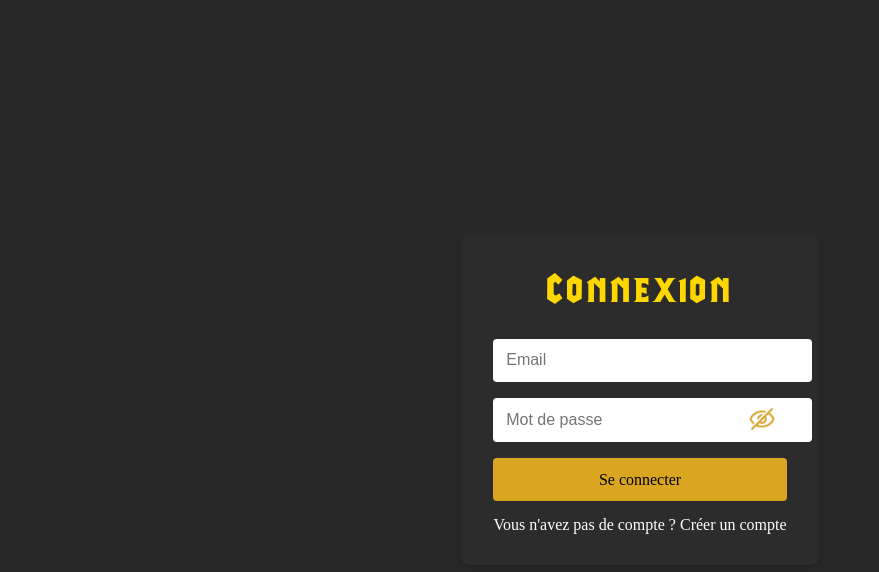
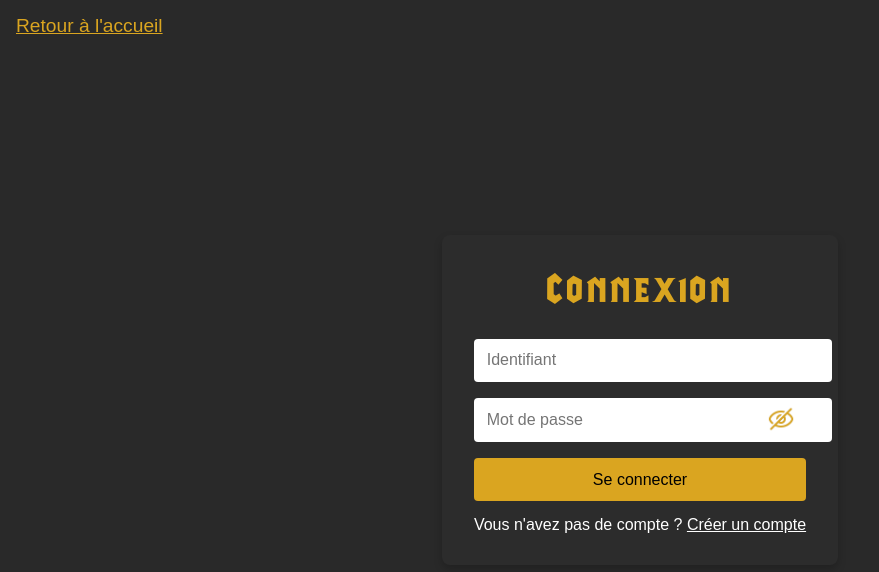
Before and after one commit to LaurentArcos/wow-frontend, a React (Vite) app: page /auth in a window 1280 px wide. Shown: the top 572 px of the page, without its empty margins (0-879 px from the left). Built offline with nearby package versions, Linux system fonts and the light colour scheme.

Commit message:
fonctionnalité de création de compte et de connexion ok

```diff
--- a/src/Components/AuthPage.tsx
+++ b/src/Components/AuthPage.tsx
@@ -5,12 +5,20 @@ import invisibleIcon from "../assets/invisible - gold.png";
 import visibleIcon from "../assets/visible - gold.png";
 
 const AuthPage: React.FC = () => {
-  const [email, setEmail] = useState("");
+  const [username, setUsername] = useState("");
   const [password, setPassword] = useState("");
   const [passwordVisible, setPasswordVisible] = useState(false);
-  const [isLogin, setIsLogin] = useState(true); // Toggle entre connexion et inscription
-  const [showPasswordHint, setShowPasswordHint] = useState(false); // Pour afficher la bulle d'info
+  const [isLogin, setIsLogin] = useState(true);
+  const [showPasswordHint, setShowPasswordHint] = useState(false);
+  const [showUsernameHint, setShowUsernameHint] = useState(false);
   const navigate = useNavigate();
+
+  const validateUsername = (username: string) => {
+    const errors = [];
+    if (username.length < 4) errors.push("L'identifiant doit contenir au moins 4 caractères.");
+    if (!/[A-Z]/.test(username)) errors.push("L'identifiant doit contenir au moins une majuscule.");
+    return errors.length > 0 ? errors.join(" ") : null;
+  };
 
   const validatePassword = (password: string) => {
     const errors = [];
@@ -24,18 +32,26 @@ const AuthPage: React.FC = () => {
   const handleAuth = async (e: React.FormEvent) => {
     e.preventDefault();
 
-    // Valider le mot de passe uniquement lors de la soumission
-    const error = validatePassword(password);
-    if (error) {
-      alert(error); // Affiche les erreurs en alerte
+    // Valider l'identifiant
+    const usernameError = validateUsername(username);
+    if (usernameError) {
+      alert(usernameError); // Affiche les erreurs pour l'identifiant
       return;
     }
 
-    const url = isLogin ? "/login" : "/register";
+    // Valider le mot de passe
+    const passwordError = validatePassword(password);
+    if (passwordError) {
+      alert(passwordError); // Affiche les erreurs pour le mot de passe
+      return;
+    }
+
+    if (isLogin) {
+      // Connexion
       try {
         const response = await axios.post(
-        `${import.meta.env.VITE_API_URL}${url}`,
-        { email, password }
+          `${import.meta.env.VITE_API_URL}/login`,
+          { username, password }
         );
         localStorage.setItem("token", response.data.token);
         navigate("/"); // Redirection vers la page d'accueil
@@ -43,20 +59,55 @@ const AuthPage: React.FC = () => {
         console.error("Erreur d'authentification :", error);
         alert("Erreur lors de l'authentification. Veuillez réessayer.");
       }
+    } else {
+      // Inscription désactivée
+      alert("La création de compte est désactivée pour le moment.");
+      // Logique d'inscription commentée pour une utilisation future
+      /*
+      try {
+        const response = await axios.post(
+          `${import.meta.env.VITE_API_URL}/register`,
+          { username, password }
+        );
+        localStorage.setItem("token", response.data.token);
+        navigate("/"); // Redirection vers la page d'accueil
+      } catch (error) {
+        console.error("Erreur d'inscription :", error);
+        alert("Erreur lors de l'inscription. Veuillez réessayer.");
+      }
+      */
+    }
   };
 
   return (
     <div className="auth-container">
+
+      {/* Lien vers la page d'accueil */}
+      <div className="back-to-home">
+        <p onClick={() => navigate("/")} className="back-link">
+          Retour à l'accueil
+        </p>
+      </div>
+
       <div className="auth-form">
         <h2>{isLogin ? "Connexion" : "Creer un compte"}</h2>
         <form onSubmit={handleAuth}>
+          <div className="username-container">
             <input
-            type="email"
-            placeholder="Email"
-            value={email}
-            onChange={(e) => setEmail(e.target.value)}
+              type="text"
+              placeholder="Identifiant"
+              value={username}
+              onChange={(e) => setUsername(e.target.value)}
               required
+              onFocus={() => setShowUsernameHint(true)} // Affiche la bulle d'info de l'identifiant
+              onBlur={() => setShowUsernameHint(false)} // Cache la bulle d'info de l'identifiant
             />
+            {showUsernameHint && (
+              <div className="password-hint">
+                L'identifiant doit contenir au moins 4 caractères, dont une majuscule.
+              </div>
+            )}
+          </div>
           <div className="password-container">
             <input
               type={passwordVisible ? "text" : "password"}
@@ -64,8 +115,8 @@ const AuthPage: React.FC = () => {
               value={password}
               onChange={(e) => setPassword(e.target.value)}
               required
-              onFocus={() => setShowPasswordHint(true)} // Affiche la bulle d'info
-              onBlur={() => setShowPasswordHint(false)} // Cache la bulle d'info
+              onFocus={() => setShowPasswordHint(true)} // Affiche la bulle d'info du mot de passe
+              onBlur={() => setShowPasswordHint(false)} // Cache la bulle d'info du mot de passe
             />
             <img
               src={passwordVisible ? visibleIcon : invisibleIcon}
@@ -84,9 +135,17 @@ const AuthPage: React.FC = () => {
           </button>
         </form>
         <p onClick={() => setIsLogin(!isLogin)}>
-          {isLogin
-            ? "Vous n'avez pas de compte ? Créer un compte"
-            : "Vous avez déjà un compte ? Connectez-vous"}
+          {isLogin ? (
+            <>
+              Vous n'avez pas de compte ?{" "}
+              <span className="highlight">Créer un compte</span>
+            </>
+          ) : (
+            <>
+              Vous avez déjà un compte ?{" "}
+              <span className="highlight">Connectez-vous</span>
+            </>
+          )}
         </p>
       </div>
     </div>
--- a/src/styles/_AuthPage.scss
+++ b/src/styles/_AuthPage.scss
@@ -1,4 +1,22 @@
 @use 'variables';
+
+.back-to-home {
+  position: absolute;
+  top: 1rem;
+  left: 1rem;
+}
+
+.back-link {
+  color: variables.$color-primary;
+  cursor: pointer;
+  font-size: 1.2rem;
+  text-decoration: underline;
+}
+
+.back-link:hover {
+  text-decoration: none;
+  color: white;
+}
 
 .auth-container {
   display: flex;
@@ -16,7 +34,7 @@
 }
 
 .auth-form h2 {
-  color: #ffd700;
+  color: variables.$color-primary;
   margin-bottom: 1.5rem;
 }
 
@@ -57,6 +75,25 @@
   z-index: 10;
 }
 
+.username-container {
+  position: relative;
+}
+
+.username-hint {
+  position: absolute;
+  top: 100%;
+  left: 0;
+  background-color: #333;
+  color: #fff;
+  padding: 0.5rem;
+  border-radius: 4px;
+  font-size: 0.8rem;
+  margin-top: 0.5rem;
+  width: 100%;
+  box-shadow: 0 4px 8px rgba(0, 0, 0, 0.2);
+  z-index: 10;
+}
+
 .auth-form button {
   width: 100%;
   padding: 0.8rem;
@@ -74,5 +111,10 @@
 }
 
 .auth-form p:hover {
+  text-transform: 1.2;
+}
+
+.highlight {
   text-decoration: underline;
+  cursor: pointer;
 }
--- a/src/styles/index.scss
+++ b/src/styles/index.scss
@@ -49,6 +49,7 @@ body {
   min-height: 100vh;
   justify-content: center;
   background-color: variables.$color-bg;
+  font-family: Arial, sans-serif;
 }
 
 h1 {
```
Lines whose indentation alone changed are shown as unchanged.
